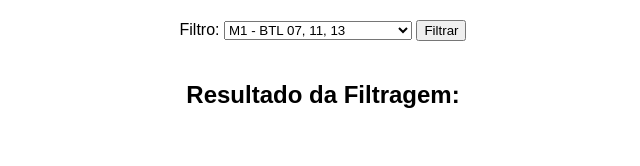
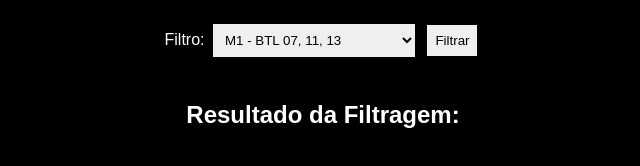
Before and after one commit to saleslima/apnovo, a plain HTML site: page carater.html in a window 1280 px wide. Shown: the whole page, without its empty margins (317-957 px from the left). Drawn offline with Linux system fonts and the light colour scheme.

Commit message:
Add files via upload

```diff
--- a/carater.html
+++ b/carater.html
@@ -1,6 +1,6 @@
-
 <!DOCTYPE html>
 <html lang="en">
+
 <head>
     <meta charset="UTF-8">
     <meta name="viewport" content="width=device-width, initial-scale=1.0">
@@ -12,6 +12,8 @@
             flex-direction: column;
             align-items: center;
             margin: 20px;
+            background-color: black;
+            color: white;
         }
 
         #filtro-container {
@@ -31,8 +33,24 @@
             padding: 8px;
             margin-bottom: 5px;
         }
+
+        #filtro,
+        button {
+            padding: 8px;
+            margin: 4px;
+            border: none;
+            cursor: pointer;
+        }
+
+        @media (max-width: 600px) {
+            /* Estilos para dispositivos com largura máxima de 600 pixels (celulares) */
+            #filtro-container {
+                width: 100%;
+            }
+        }
     </style>
 </head>
+
 <body>
 
     <div id="filtro-container">
@@ -99,7 +117,6 @@
             <option value="47">47ºBTL</option>
             <option value="48">48ºBTL</option>
             <option value="49">49ºBTL</option>
-
         </select>
         <button onclick="filtrarRegistros()">Filtrar</button>
     </div>
@@ -119,16 +136,16 @@
             registros.forEach(function (registro) {
                 if ((filtro === 'm1' && ['7', '11', '13'].includes(registro.batalhao)) ||
                     (filtro === 'm2' && ['03', '12', '46'].includes(registro.batalhao)) ||
-			(filtro === 'm3' && ['05', '09', '18' , '43'].includes(registro.batalhao)) ||
-			(filtro === 'm4' && ['02', '29', '39' , '48'].includes(registro.batalhao)) ||
-			(filtro === 'm5' && ['04', '16', '23' , '49'].includes(registro.batalhao)) ||
-			(filtro === 'm6' && ['01', '10', '24' , '30'].includes(registro.batalhao)) ||
+                    (filtro === 'm3' && ['05', '09', '18', '43'].includes(registro.batalhao)) ||
+                    (filtro === 'm4' && ['02', '29', '39', '48'].includes(registro.batalhao)) ||
+                    (filtro === 'm5' && ['04', '16', '23', '49'].includes(registro.batalhao)) ||
+                    (filtro === 'm6' && ['01', '10', '24', '30'].includes(registro.batalhao)) ||
                     (filtro === 'm7' && ['15', '26', '31'].includes(registro.batalhao)) ||
-			(filtro === 'm8' && ['14', '20', '25' , '33', '36'].includes(registro.batalhao)) ||
+                    (filtro === 'm8' && ['14', '20', '25', '33', '36'].includes(registro.batalhao)) ||
                     (filtro === 'm9' && ['19', '28', '38'].includes(registro.batalhao)) ||
-			(filtro === 'm10' && ['01', '22', '27' , '37' , '50'].includes(registro.batalhao)) ||
+                    (filtro === 'm10' && ['01', '22', '27', '37', '50'].includes(registro.batalhao)) ||
                     (filtro === 'm11' && ['08', '21'].includes(registro.batalhao)) ||
-		    (filtro === 'm12' && ['17', '32' , '35'].includes(registro.batalhao)) ||
+                    (filtro === 'm12' && ['17', '32', '35'].includes(registro.batalhao)) ||
                     (filtro === '01' && ['01'].includes(registro.batalhao)) ||
                     (filtro === '02' && ['02'].includes(registro.batalhao)) ||
                     (filtro === '03' && ['03'].includes(registro.batalhao)) ||
@@ -149,7 +166,6 @@
                     (filtro === '18' && ['18'].includes(registro.batalhao)) ||
                     (filtro === '19' && ['19'].includes(registro.batalhao)) ||
                     (filtro === '20' && ['20'].includes(registro.batalhao)) ||
-
                     (filtro === '21' && ['21'].includes(registro.batalhao)) ||
                     (filtro === '22' && ['22'].includes(registro.batalhao)) ||
                     (filtro === '23' && ['23'].includes(registro.batalhao)) ||
@@ -188,4 +204,5 @@
         }
     </script>
 </body>
+
 </html>
```
Lines whose indentation alone changed are shown as unchanged.
